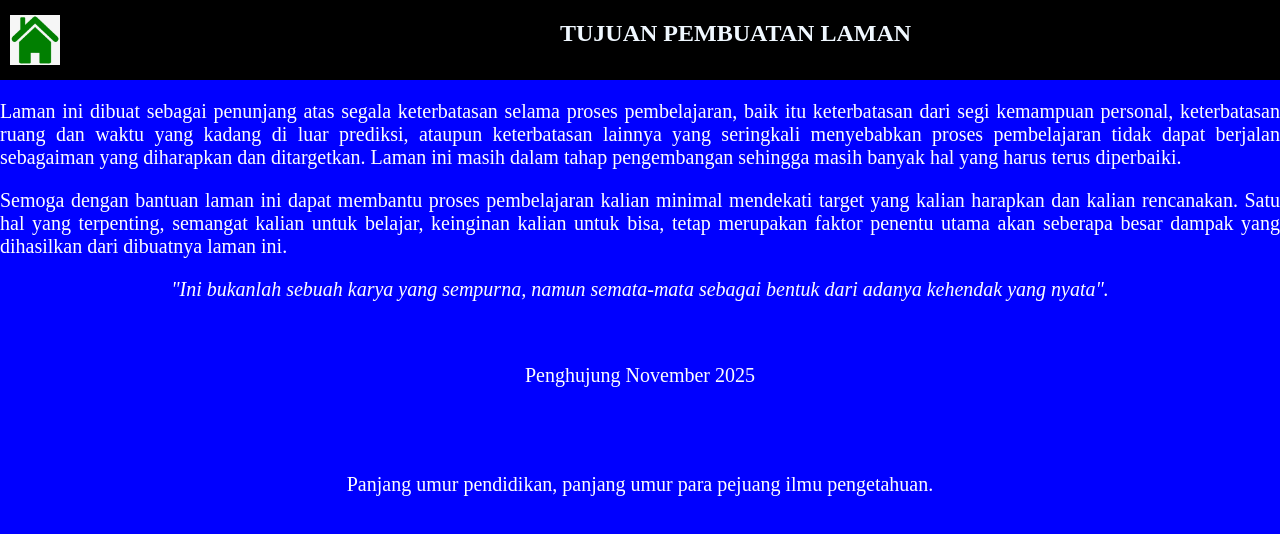
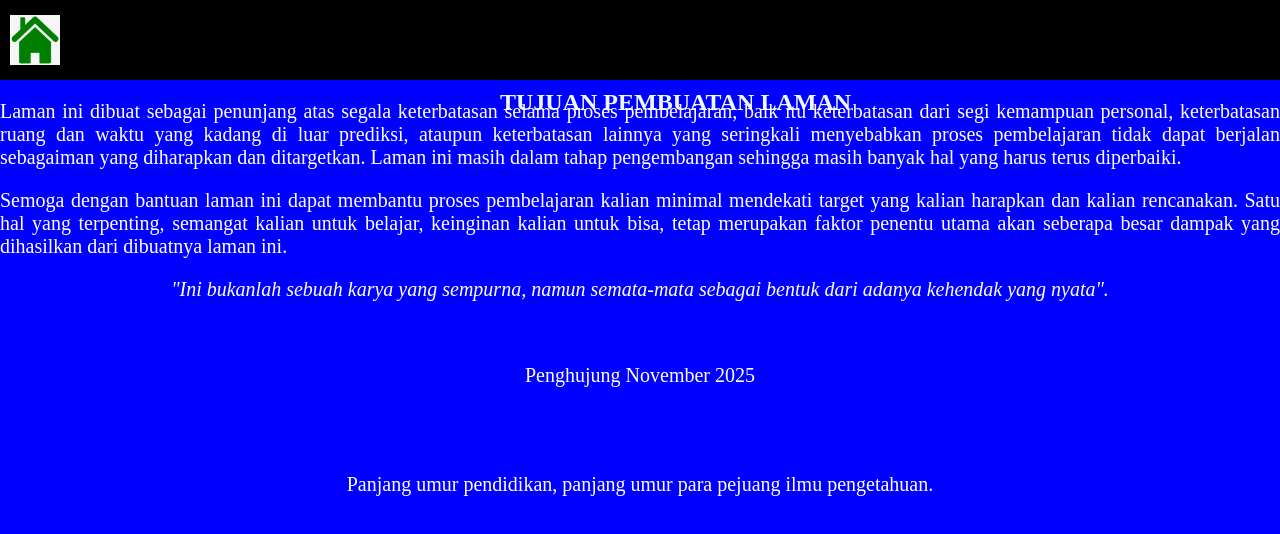
Before and after one commit to irwan-aps/Matematrik, a plain HTML site: page laman.html in a window 1280 px wide. Drawn offline with Linux system fonts and the light colour scheme.

Commit message:
Refactor laman.html structure and styles
Updated the HTML structure and styles for the learning page.

```diff
--- a/laman.html
+++ b/laman.html
@@ -7,11 +7,11 @@
 </head>
 <style>
     body{background-color:blue; background-size: cover;
-        background-repeat: no-repeat; background-attachment: fixed;
+        background-repeat: no-repeat; background-attachment: relative;
     margin:0px;
-padding: 0;}
+padding: 0pz;}
     .nol{background-color: black;
-    width:100%; height:80px; color: aliceblue;display:flex;
+    width:100%; height:80px; color: aliceblue;
     align-content: center;}
     .satu{font-size: 20px;
     text-align: justify; color:white}
```
